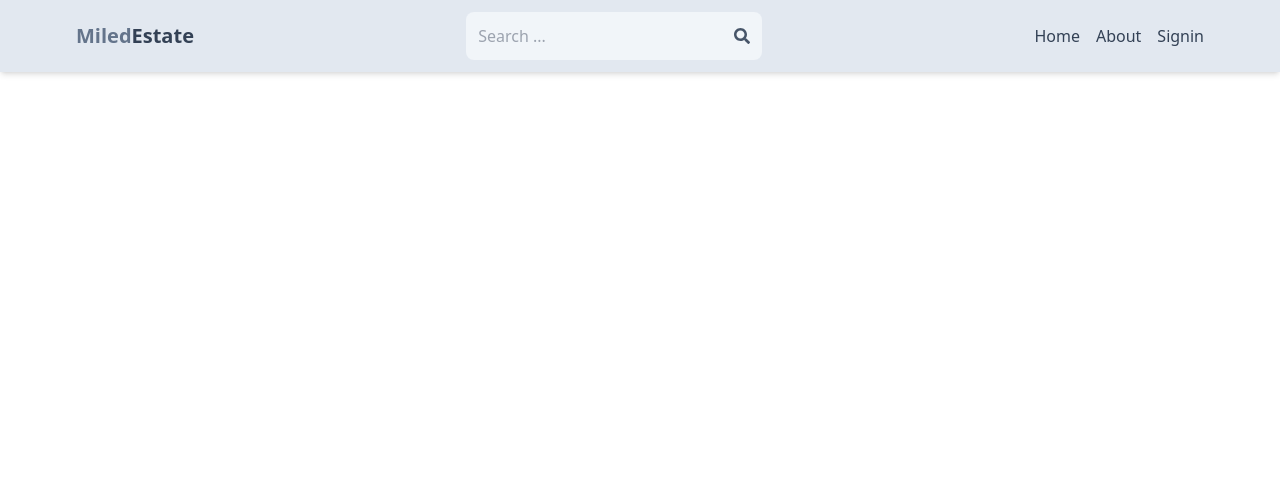
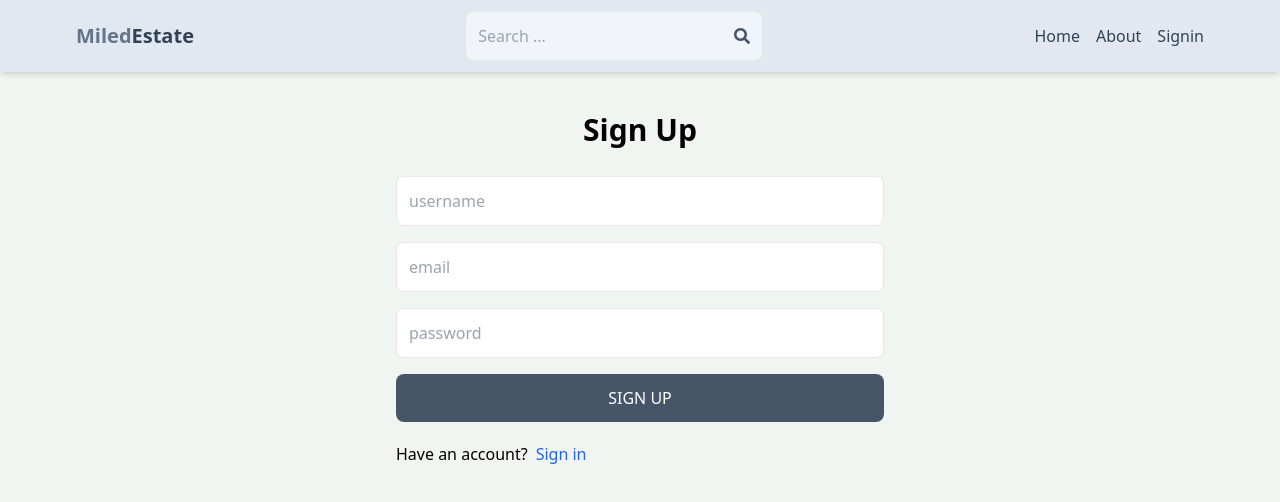
Before and after one commit to akreminho/estate-client-side, a React (Vite) app in the folder client/: page /sign-up in a window 1280 px wide. Shown: the top 502 px of the page. Built offline with nearby package versions, Linux system fonts and the light colour scheme.

Commit message:
complete signup UI

```diff
--- a/client/src/index.css
+++ b/client/src/index.css
@@ -1,3 +1,6 @@
 @tailwind base;
 @tailwind components;
 @tailwind utilities;
+body{
+    background-color: rgb(241, 245, 241);
+}
--- a/client/src/pages/SignUp.jsx
+++ b/client/src/pages/SignUp.jsx
@@ -1,9 +1,22 @@
 import React from 'react'
-
+import {Link} from 'react-router-dom'
 export default function SignUp() {
   return (
-    <div>
+    <div className='p-3 max-w-lg mx-auto'>
+     <h1 className='text-3xl text-center font-semibold my-7'>Sign Up</h1>
+    <form className='flex flex-col gap-4'>
+      <input type="text" placeholder='username' className='border p-3 rounded-lg' id="username"/>
+      <input type="email" placeholder='email' className='border p-3 rounded-lg' id="email"/>
+      <input type="password" placeholder='password' className='border p-3 rounded-lg' id="password"/>
 
+    <button className='bg-slate-600 text-white p-3 rounded-lg uppercase hover:opacity-80 '>Sign up</button>
+    </form>
+    <div className='flex gap-2 mt-5'>
+    <p>Have an account?</p>
+    <Link to={"/sign-in"}>
+      <span className='text-blue-600'>Sign in</span>
+    </Link>
+    </div>
     </div>
   )
 }
```
